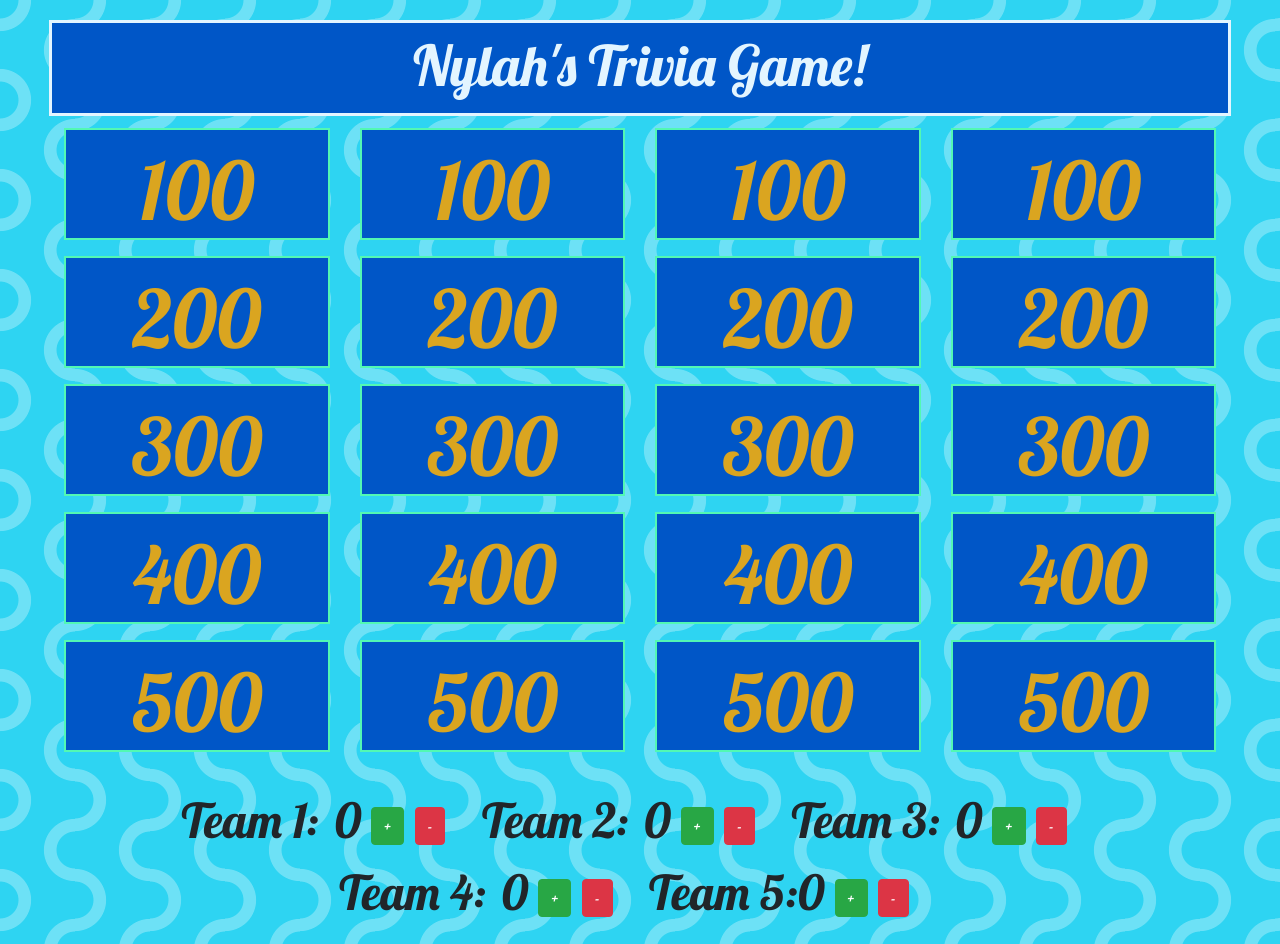
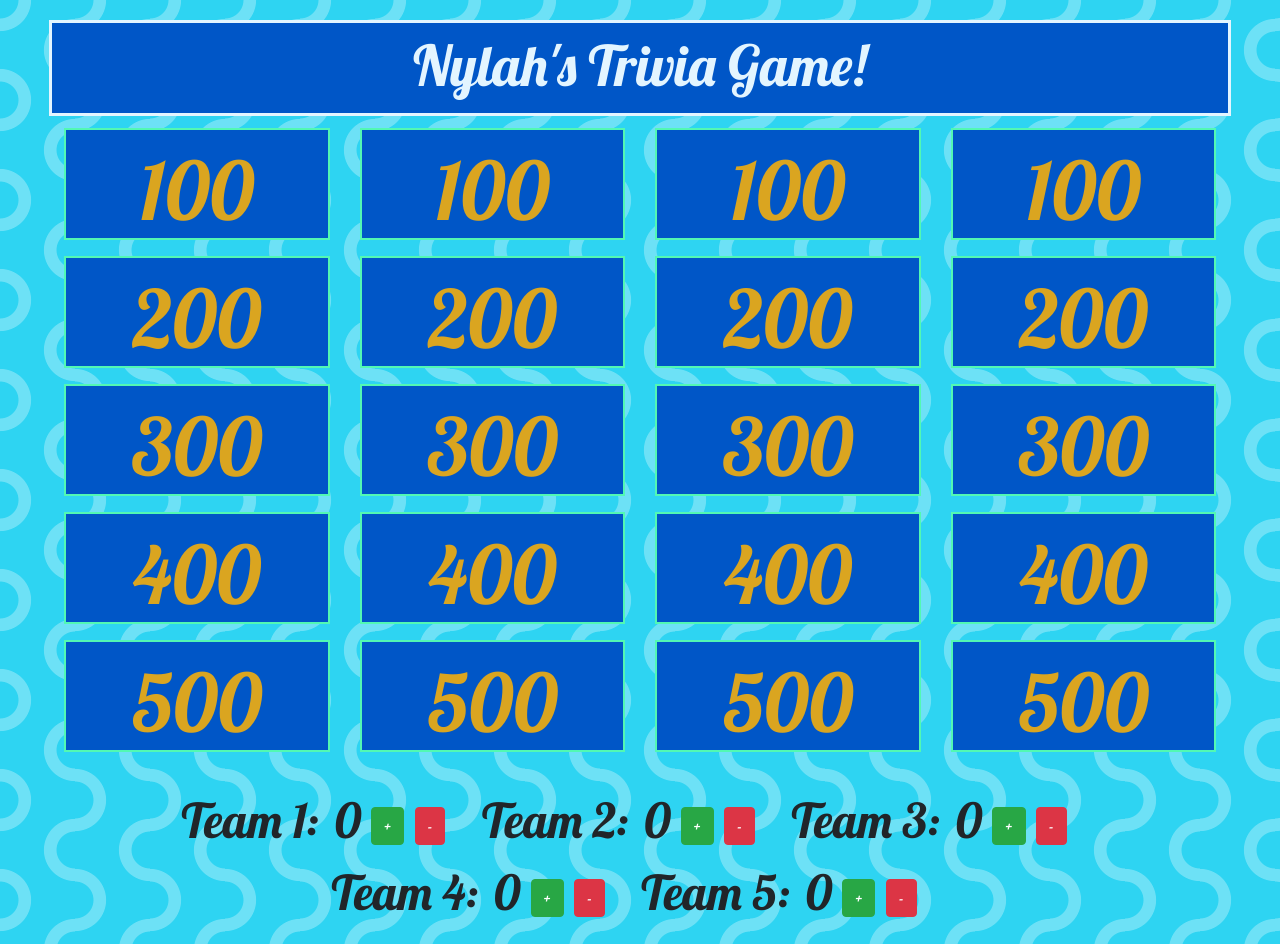
Before and after one commit to ediiotero/edii698.github.io, a plain HTML site: page Nylahs Project/index.html in a window 1280 px wide. Drawn offline with nearby package versions, Linux system fonts and the light colour scheme.

Commit message:
Update index.html

```diff
--- a/Nylahs Project/index.html
+++ b/Nylahs Project/index.html
@@ -72,7 +72,8 @@
       #team1,
       #team2,
       #team3,
-      #team4 {
+      #team4,
+      #team5 {
         margin-left: 1rem;
       }
 
```
